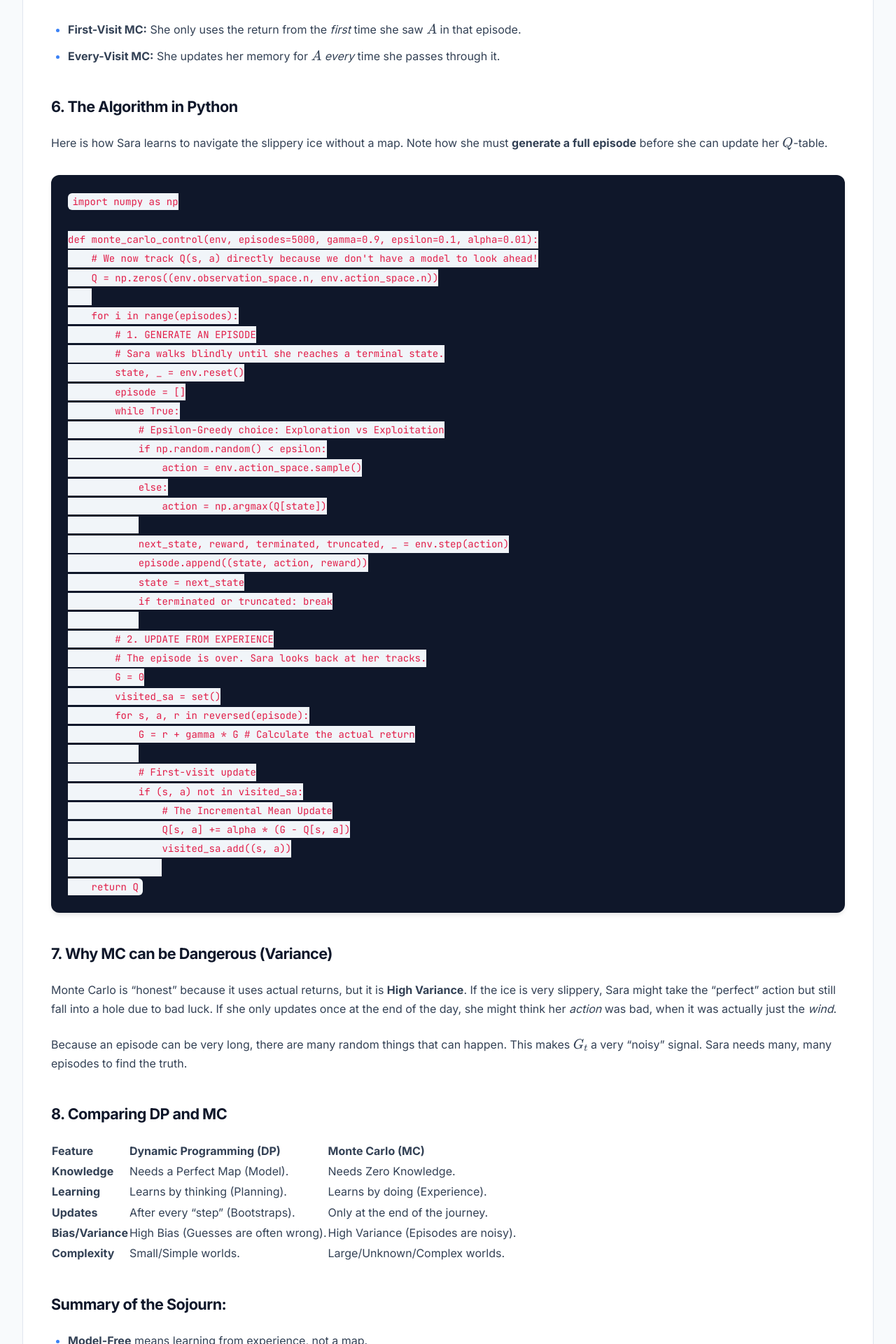
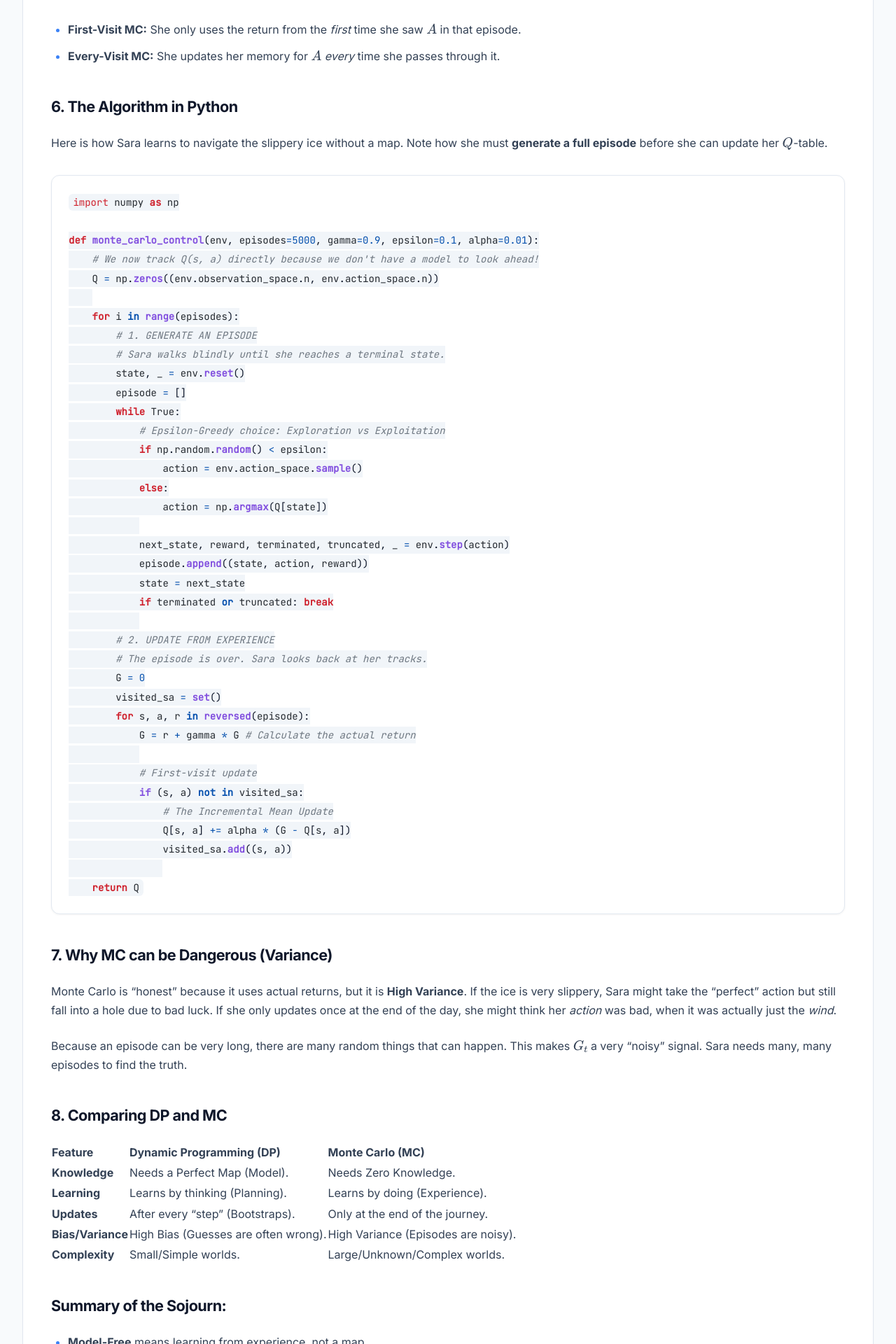
Before and after one commit to samratkar/drl, a Jekyll site: the page built from class-discs/sara-sojourn/003-sara-sojourn-mc.md, in a window 1280 px wide. Shown: the part 1810-3730 px from the top of the page at 70% size. Built offline with Jekyll 4.4.1, drawn with Linux system fonts in a browser that asks for light colours; nearby versions of some CDN libraries; our own code applies the rules of GitHub Pages for plain Markdown files.

Commit message:
Professional light-themed syntax highlighting

```diff
--- a/_layouts/default.html
+++ b/_layouts/default.html
@@ -82,7 +82,7 @@
     .markdown-content code {
       font-family: 'JetBrains Mono', monospace;
       background-color: #f1f5f9;
-      color: #e11d48;
+      color: #0f172a; /* Neutral dark for inline code */
       padding: 0.2rem 0.4rem;
       border-radius: 0.375rem;
       font-size: 0.875em;
@@ -90,14 +90,39 @@
 
     .markdown-content pre {
       font-family: 'JetBrains Mono', monospace;
-      background-color: #0f172a;
-      color: #f8fafc;
+      background-color: #ffffff; /* White background for blocks */
+      color: #334155;
       padding: 1.5rem;
       border-radius: 0.75rem;
       overflow-x: auto;
       margin: 2rem 0;
-      box-shadow: 0 4px 6px -1px rgba(0, 0, 0, 0.1);
+      border: 1px solid #e2e8f0;
+      box-shadow: 0 1px 3px 0 rgba(0, 0, 0, 0.05);
     }
+
+    /* Professional Syntax Highlighting (GitHub Light style) */
+    .highlight .k { color: #cf222e; font-weight: 600; } /* Keyword */
+    .highlight .kt { color: #cf222e; } /* Keyword Type */
+    .highlight .kd { color: #cf222e; } /* Keyword Declaration */
+    .highlight .kn { color: #cf222e; } /* Keyword Namespace */
+    .highlight .kp { color: #cf222e; } /* Keyword Pseudo */
+    .highlight .kr { color: #cf222e; } /* Keyword Reserved */
+    .highlight .s { color: #0a3069; } /* String */
+    .highlight .s1 { color: #0a3069; } /* String Single */
+    .highlight .s2 { color: #0a3069; } /* String Double */
+    .highlight .c { color: #6e7781; font-style: italic; } /* Comment */
+    .highlight .c1 { color: #6e7781; font-style: italic; } /* Comment Single */
+    .highlight .o { color: #0550ae; } /* Operator */
+    .highlight .n { color: #24292f; } /* Name */
+    .highlight .nf { color: #8250df; font-weight: 600; } /* Name Function */
+    .highlight .nc { color: #953800; font-weight: 600; } /* Name Class */
+    .highlight .nn { color: #24292f; } /* Name Namespace */
+    .highlight .mi { color: #0550ae; } /* Number Integer */
+    .highlight .mf { color: #0550ae; } /* Number Float */
+    .highlight .nb { color: #953800; } /* Name Builtin */
+    .highlight .bp { color: #24292f; } /* Name Builtin Pseudo */
+    .highlight .se { color: #cf222e; } /* String Escape */
+    .highlight .ow { color: #0550ae; font-weight: 600; } /* Operator Word */
 
     /* Mermaid */
     .mermaid { background: white !important; margin: 2.5rem 0; padding: 1.5rem; border: 1px solid #e2e8f0; border-radius: 0.75rem; display: flex; justify-content: center; }
```
